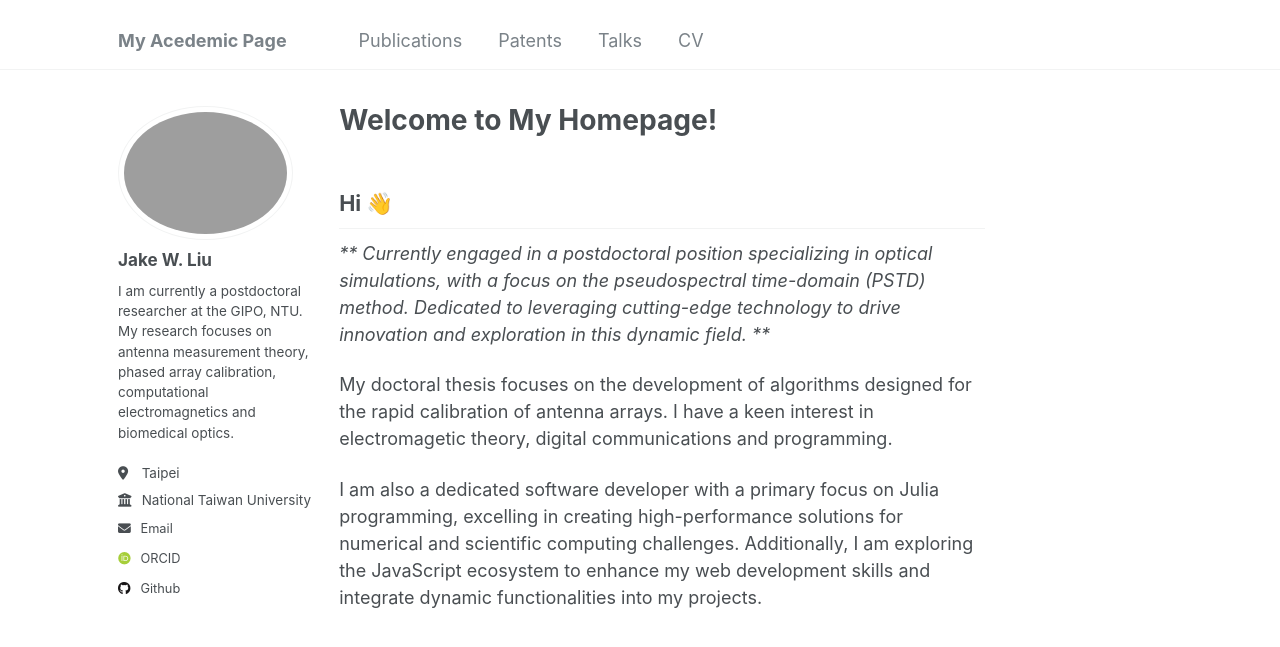
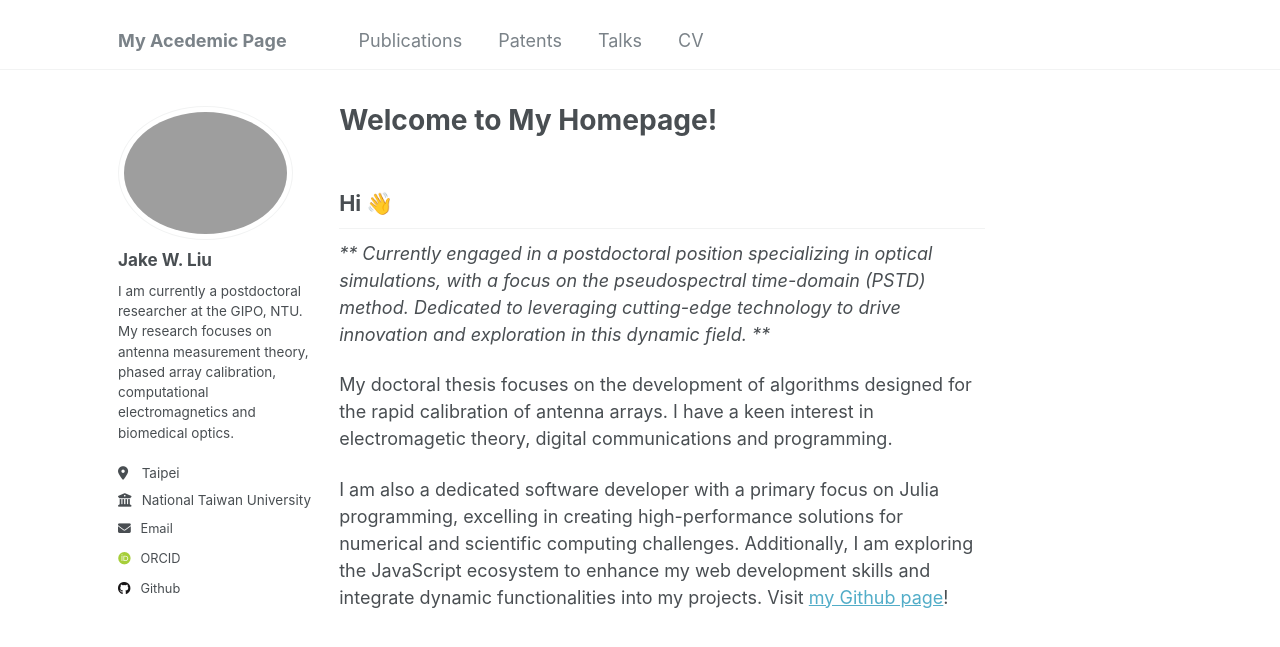
Before and after one commit to akjake616/jwliu, a Jekyll site: the page built from _pages/about.md, in a window 1280 px wide. Shown: the top 647 px of the page. Built offline with Jekyll 4.4.1, drawn with Linux system fonts in a browser that asks for light colours; some web fonts are replaced.

```diff
--- a/_pages/about.md
+++ b/_pages/about.md
@@ -15,4 +15,4 @@ redirect_from:
 My doctoral thesis focuses on the development of algorithms designed for the rapid calibration of antenna arrays. I have a keen interest in electromagetic theory, digital communications and programming.
 
 
-I am also a dedicated software developer with a primary focus on Julia programming, excelling in creating high-performance solutions for numerical and scientific computing challenges. Additionally, I am exploring the JavaScript ecosystem to enhance my web development skills and integrate dynamic functionalities into my projects.
+I am also a dedicated software developer with a primary focus on Julia programming, excelling in creating high-performance solutions for numerical and scientific computing challenges. Additionally, I am exploring the JavaScript ecosystem to enhance my web development skills and integrate dynamic functionalities into my projects. Visit [my Github page](https://github.com/jake-w-liu)!
```
Also changed, not shown: README.md (+1 -1 lines), 6 other files.
